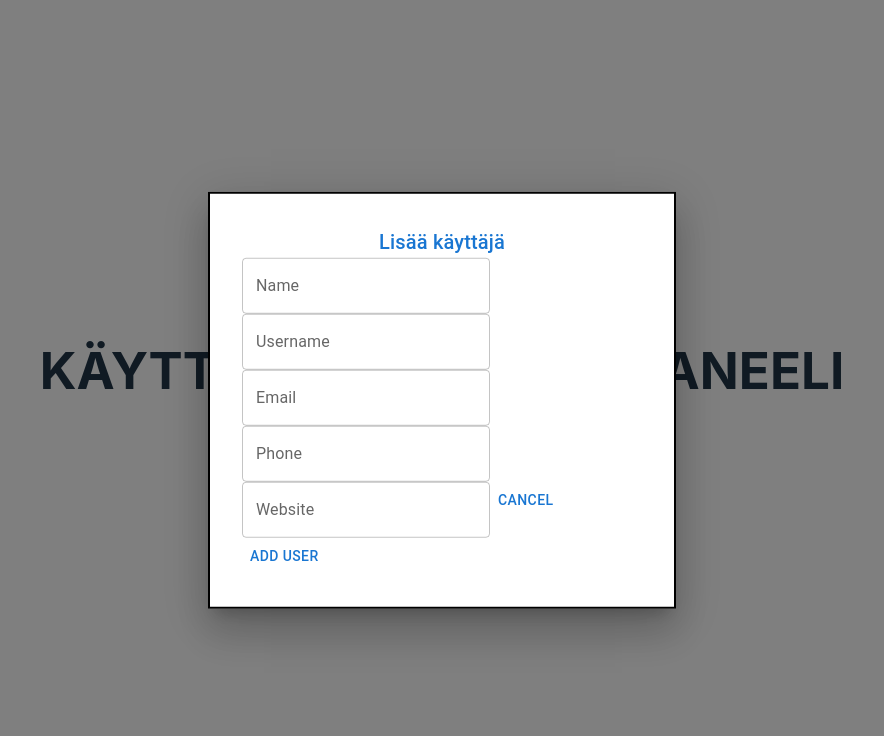
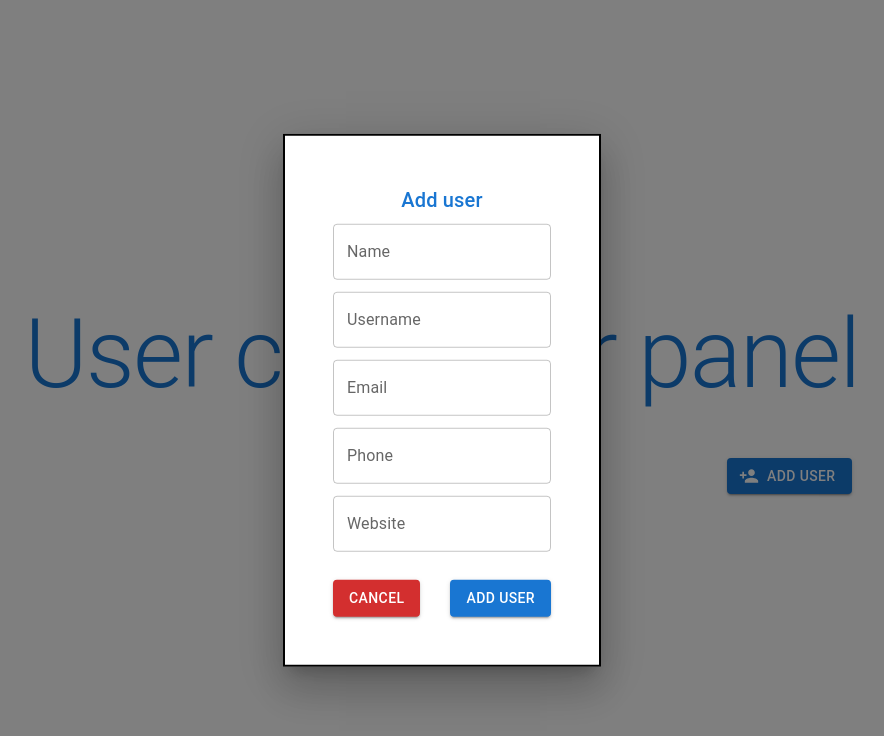
Before and after one commit to t2makela/user-controller-app-fe, a React (Vite) app: page / in a window 1280 px wide. Both pictures are taken after a click on the button "ADD USER". Shown: the top 736 px of the page, without its empty margins (198-1082 px from the left). Built offline with nearby package versions, Linux system fonts and the light colour scheme; no server answers.

Commit message:
Appended stylings for components

```diff
--- a/src/App.css
+++ b/src/App.css
@@ -4,3 +4,10 @@
   padding: 2rem;
   text-align: center;
 }
+
+.usercontrollerheader {
+  max-width: 1280px;
+  margin: 0 auto;
+  padding: 2rem;
+  text-align: center;
+}
--- a/src/components/UserModal.tsx
+++ b/src/components/UserModal.tsx
@@ -6,18 +6,41 @@ import { useState } from "react";
 import TextField from "@mui/material/TextField";
 import { ReducedUserInfo, ReducedUserInfoSchema } from "../types/userInfo";
 import { z } from "zod";
+import { PersonAdd } from "@mui/icons-material";
 
 const style = {
   position: "absolute",
   top: "50%",
   left: "50%",
   transform: "translate(-50%, -50%)",
-  width: 400,
+  width: 250,
   bgcolor: "background.paper",
   border: "2px solid #000",
   boxShadow: 24,
   p: 4,
 };
+const inputFieldBox = {
+  isplay: "flex",
+  flexWrap: "nowrap",
+  justifyContent: "flex-start",
+  alignContent: "space-between",
+  p: 1,
+  m: 1,
+  bgcolor: "background.paper",
+};
+const buttonBox = {
+  display: "flex",
+  flexWrap: "nowrap",
+  justifyContent: "space-between",
+  p: 1,
+  m: 1,
+  bgcolor: "background.paper",
+};
+
+const openButtonBox = {
+  m: "1rem",
+};
+
 const emptyUser = {
   name: "",
   username: "",
@@ -69,9 +92,16 @@ export default function UserModal({
 
   return (
     <>
-      <Button variant="contained" onClick={handleOpen}>
+      <Box sx={openButtonBox}>
+        <Button
+          className="button-space"
+          variant="contained"
+          startIcon={<PersonAdd />}
+          onClick={handleOpen}
+        >
           Add user
         </Button>
+      </Box>
       <Modal
         open={modalOpen}
         onClose={handleClose}
@@ -80,6 +110,7 @@ export default function UserModal({
       >
         {
           <Box sx={style}>
+            <Box sx={inputFieldBox}>
               <Typography
                 align="center"
                 color="primary"
@@ -87,14 +118,16 @@ export default function UserModal({
                 variant="h6"
                 component="h2"
               >
-              Lisää käyttäjä
+                Add user
               </Typography>
+              {/* <Divider flexItem /> */}
               <TextField
                 error={!!userInfoErrors.name}
                 helperText={userInfoErrors.name}
                 id="outlined-basic"
                 label="Name"
                 name="name"
+                margin="dense"
                 variant="outlined"
                 value={newUserInfo.name}
                 onChange={(event: React.ChangeEvent<HTMLInputElement>) => {
@@ -108,6 +141,7 @@ export default function UserModal({
                 label="Username"
                 variant="outlined"
                 name="username"
+                margin="dense"
                 value={newUserInfo.username}
                 onChange={(event: React.ChangeEvent<HTMLInputElement>) => {
                   handleChange(event.target.name, event.target.value);
@@ -120,6 +154,7 @@ export default function UserModal({
                 label="Email"
                 variant="outlined"
                 name="email"
+                margin="dense"
                 value={newUserInfo.email}
                 onChange={(event: React.ChangeEvent<HTMLInputElement>) => {
                   handleChange(event.target.name, event.target.value);
@@ -132,6 +167,7 @@ export default function UserModal({
                 label="Phone"
                 variant="outlined"
                 name="phone"
+                margin="dense"
                 value={newUserInfo.phone}
                 onChange={(event: React.ChangeEvent<HTMLInputElement>) => {
                   handleChange(event.target.name, event.target.value);
@@ -144,13 +180,22 @@ export default function UserModal({
                 label="Website"
                 variant="outlined"
                 name="website"
+                margin="dense"
                 value={newUserInfo.website}
                 onChange={(event: React.ChangeEvent<HTMLInputElement>) => {
                   handleChange(event.target.name, event.target.value);
                 }}
               />
-            <Button onClick={handleClose}>Cancel</Button>
-            <Button onClick={handleUserAppend}>Add user</Button>
+              {/*  <Divider flexItem /> */}
+            </Box>
+            <Box sx={buttonBox}>
+              <Button variant="contained" color="error" onClick={handleClose}>
+                Cancel
+              </Button>
+              <Button variant="contained" onClick={handleUserAppend}>
+                Add user
+              </Button>
+            </Box>
           </Box>
         }
       </Modal>
--- a/src/components/UserTable.tsx
+++ b/src/components/UserTable.tsx
@@ -9,6 +9,7 @@ import {
 } from "@mui/material";
 import Button from "@mui/material/Button";
 import { UserInfo } from "../types/userInfo";
+import DeleteIcon from "@mui/icons-material/Delete";
 
 function UserTable({
   tableData,
@@ -38,7 +39,7 @@ function UserTable({
       {tableData.length === 0 && "No users to show"}
       {tableData.length > 0 && (
         <TableContainer component={Paper}>
-          <Table>
+          <Table sx={{ minWidth: 650 }} aria-label="simple table">
             <TableHead>
               <TableRow>
                 {tableHeaders?.map((header) => (
@@ -70,9 +71,10 @@ function UserTable({
                   <TableCell component="th" scope="row">
                     <Button
                       variant="contained"
+                      startIcon={<DeleteIcon />}
                       onClick={() => handleDelete(row.id)}
                     >
-                      Delete user
+                      Delete
                     </Button>
                   </TableCell>
                   {/* ))} */}
--- a/src/views/UserController.tsx
+++ b/src/views/UserController.tsx
@@ -1,8 +1,10 @@
 import { useEffect, useState } from "react";
 import { ReducedUserInfo, UserInfo } from "../types/userInfo";
-import { Container } from "@mui/material";
+import { Container, Typography } from "@mui/material";
 import UserTable from "../components/UserTable";
 import UserModal from "../components/UserModal";
+import Box from "@mui/material/Box";
+import "../App.css";
 
 function UserController() {
   const [userInfoData, setUserInfoData] = useState<UserInfo[]>([]);
@@ -34,13 +36,29 @@ function UserController() {
   }, []);
 
   return (
-    <div>
-      <h1>KÄYTTÄJIEN HALLINTAPANEELI</h1>
-      <UserModal addUser={appendUser} />
-      <Container maxWidth="sm">
-        <UserTable tableData={userInfoData} deleteUser={deleteUser} />
-      </Container>
-    </div>
+    <>
+      <div className="usercontrollerheader">
+        <Typography
+          align="center"
+          color="primary"
+          id="modal-modal-title"
+          variant="h1"
+          component="h1"
+        >
+          User controller panel
+        </Typography>
+      </div>
+      <div>
+        <Container maxWidth="md">
+          <Box align="right">
+            <UserModal addUser={appendUser} />
+          </Box>
+        </Container>
+        <Container maxWidth="md">
+          <UserTable tableData={userInfoData} deleteUser={deleteUser} />
+        </Container>
+      </div>
+    </>
   );
 }
 
```
Lines whose indentation alone changed are shown as unchanged.
